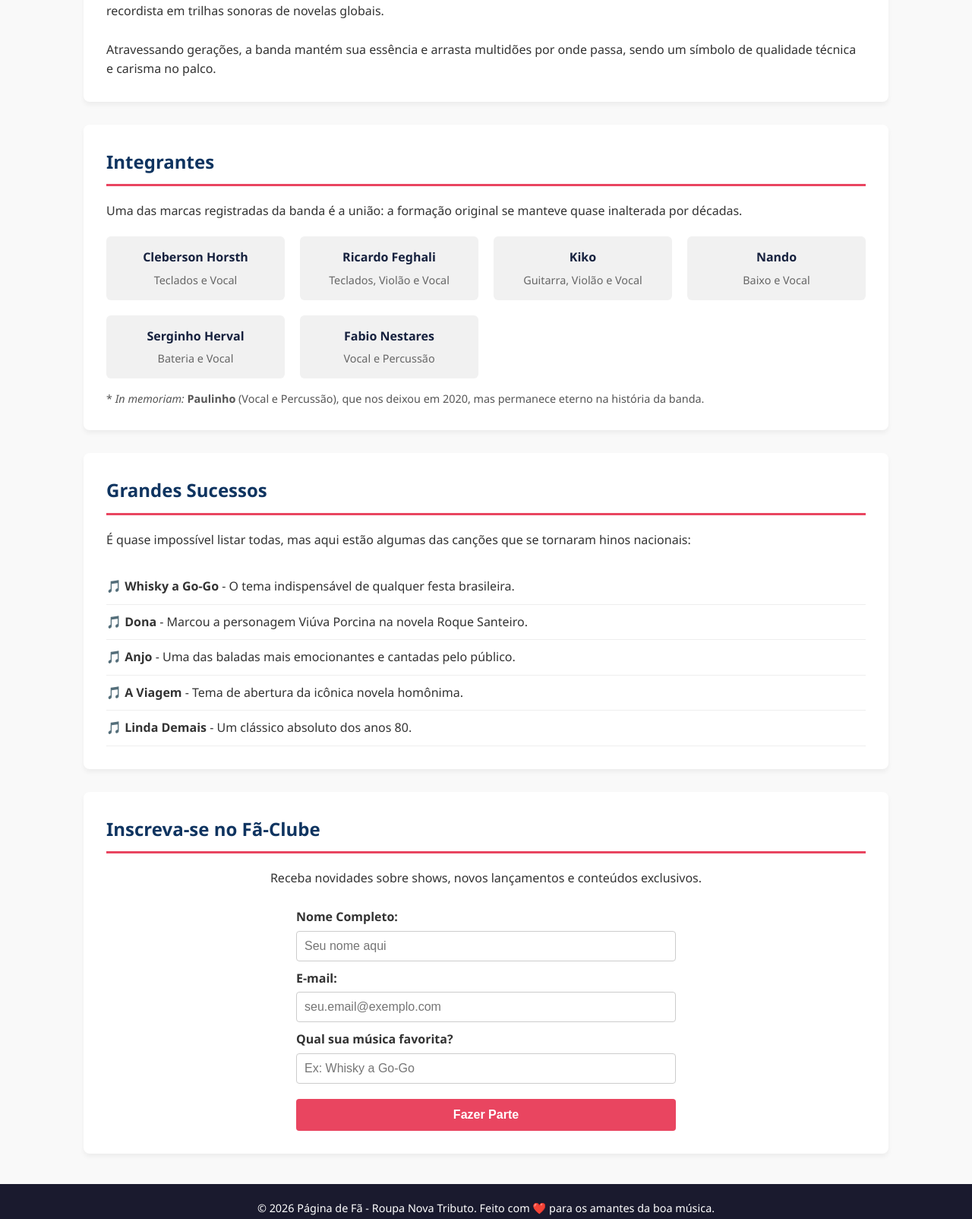
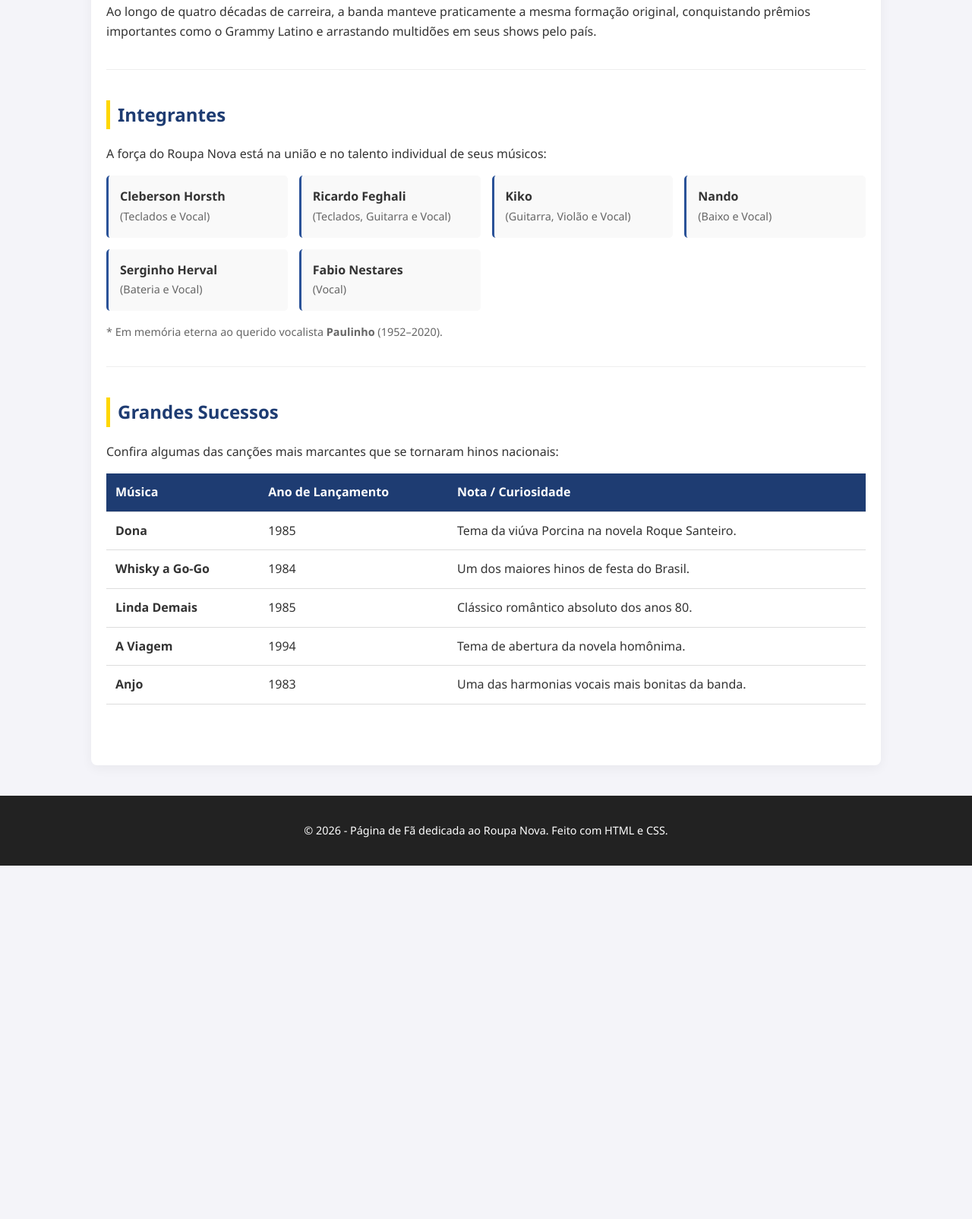
Before and after one commit to joateramos/joateramos001Caltair, a plain HTML site: page index.html in a window 1280 px wide. Shown: the part 474-2078 px from the top of the page at 76% size. After the commit the page ends 1613 px from the top, so only its background shows below. Drawn offline with Linux system fonts and the light colour scheme.

Commit message:
Update index.html
rg\w

```diff
--- a/index.html
+++ b/index.html
@@ -3,239 +3,212 @@
 <head>
     <meta charset="UTF-8">
     <meta name="viewport" content="width=device-width, initial-scale=1.0">
-    <title>Roupa Nova - Tributo à Lenda do Pop Rock Nacional</title>
+    <title>Roupa Nova - Tributo à Banda</title>
     <style>
-        * {
-            margin: 0;
-            padding: 0;
-            box-sizing: border-box;
-        }
-
+        /* Estilização Geral */
         body {
             font-family: 'Segoe UI', Tahoma, Geneva, Verdana, sans-serif;
             line-height: 1.6;
+            margin: 0;
+            padding: 0;
+            background-color: #f4f4f9;
             color: #333;
-            background-color: #f9f9f9;
         }
 
         header {
-            background: linear-gradient(135deg, #1a1a2e, #16213e);
+            background: linear-gradient(135deg, #1e3c72, #2a5298);
             color: #fff;
-            padding: 60px 20px;
+            padding: 40px 20px;
             text-align: center;
         }
 
         header h1 {
-            font-size: 3rem;
-            margin-bottom: 10px;
+            margin: 0;
+            font-size: 2.8em;
             letter-spacing: 2px;
         }
 
         header p {
-            font-size: 1.2rem;
-            color: #e94560;
-            font-weight: bold;
+            font-style: italic;
+            font-size: 1.2em;
+            opacity: 0.9;
         }
 
         nav {
-            background-color: #0f3460;
+            background-color: #222;
             text-align: center;
             padding: 10px 0;
-            position: sticky;
-            top: 0;
-            z-index: 1000;
+            sticky: top;
         }
 
         nav a {
             color: #fff;
             text-decoration: none;
-            margin: 0 15px;
-            font-weight: 600;
+            padding: 10px 20px;
+            margin: 0 5px;
+            font-weight: bold;
             transition: color 0.3s;
         }
 
         nav a:hover {
-            color: #e94560;
+            color: #ffd700;
         }
 
         .container {
-            max-width: 1100px;
-            margin: 40px auto;
-            padding: 0 20px;
+            max-width: 1000px;
+            margin: 20px auto;
+            padding: 20px;
+            background: #fff;
+            box-shadow: 0 4px 15px rgba(0,0,0,0.05);
+            border-radius: 8px;
         }
 
         section {
-            background: #fff;
-            padding: 30px;
-            margin-bottom: 30px;
-            border-radius: 8px;
-            box-shadow: 0 4px 6px rgba(0,0,0,0.05);
+            margin-bottom: 40px;
+            padding-bottom: 20px;
+            border-bottom: 1px solid #eee;
+        }
+
+        section:last-child {
+            border-bottom: none;
         }
 
         h2 {
-            color: #0f3460;
-            border-bottom: 3px solid #e94560;
-            padding-bottom: 10px;
-            margin-bottom: 20px;
+            color: #1e3c72;
+            border-left: 5px solid #ffd700;
+            padding-left: 10px;
         }
 
-        .grid-integrantes {
+        /* Estilo da lista de integrantes */
+        .integrantes-list {
+            list-style: none;
+            padding: 0;
             display: grid;
             grid-template-columns: repeat(auto-fit, minmax(200px, 1fr));
-            gap: 20px;
-            margin-top: 20px;
+            gap: 15px;
         }
 
-        .card {
-            background: #f1f1f1;
+        .integrantes-list li {
+            background: #f9f9f9;
             padding: 15px;
-            text-align: center;
-            border-radius: 6px;
+            border-radius: 5px;
+            border-left: 3px solid #2a5298;
             font-weight: bold;
-            color: #16213e;
         }
 
-        .card span {
-            display: block;
-            font-weight: normal;
-            font-size: 0.9rem;
-            color: #666;
-            margin-top: 5px;
+        /* Tabela de Sucessos */
+        table {
+            width: 100%;
+            border-collapse: collapse;
+            margin-top: 15px;
         }
 
-        ul.sucessos {
-            list-style-type: none;
+        th, td {
+            padding: 12px;
+            text-align: left;
+            border-bottom: 1px solid #ddd;
         }
 
-        ul.sucessos li {
-            padding: 10px 0;
-            border-bottom: 1px solid #eee;
+        th {
+            background-color: #1e3c72;
+            color: white;
         }
 
-        ul.sucessos li::before {
-            content: "🎵 ";
-        }
-
-        form {
-            display: flex;
-            flex-direction: column;
-            max-width: 500px;
-            margin: 0 auto;
-        }
-
-        label {
-            margin-top: 10px;
-            font-weight: 600;
-        }
-
-        input, textarea {
-            padding: 10px;
-            margin-top: 5px;
-            border: 1px solid #ccc;
-            border-radius: 4px;
-            font-size: 1rem;
-        }
-
-        button {
-            margin-top: 20px;
-            padding: 12px;
-            background-color: #e94560;
-            color: white;
-            border: none;
-            border-radius: 4px;
-            font-size: 1rem;
-            cursor: pointer;
-            font-weight: bold;
-            transition: background 0.3s;
-        }
-
-        button:hover {
-            background-color: #53354a;
+        tr:hover {
+            background-color: #f1f1f1;
         }
 
         footer {
-            background-color: #1a1a2e;
-            color: #fff;
             text-align: center;
             padding: 20px;
+            background-color: #222;
+            color: #fff;
+            font-size: 0.9em;
             margin-top: 40px;
-            font-size: 0.9rem;
         }
     </style>
 </head>
 <body>
 
     <header>
-        <h1>ROUPA NOVA</h1>
-        <p>Mais de 40 anos de harmonia, sucessos e emoção</p>
+        <h1>Roupa Nova</h1>
+        <p>Mais de 40 anos de uma das maiores histórias da música brasileira.</p>
     </header>
 
     <nav>
-        <a href="#biografia">História</a>
+        <a href="#biografia">Biografia</a>
         <a href="#integrantes">Integrantes</a>
         <a href="#sucessos">Grandes Sucessos</a>
-        <a href="#faclube">Fã-Clube</a>
     </nav>
 
     <div class="container">
 
         <section id="biografia">
-            <h2>Quem Somos</h2>
-            <p>Fundada no Rio de Janeiro em 1980, o <strong>Roupa Nova</strong> é uma das bandas mais longevas e bem-sucedidas da história da música brasileira. Com um estilo que mistura pop, rock e MPB, o grupo ficou famoso por suas harmonias vocais impecáveis e por ser recordista em trilhas sonoras de novelas globais.</p>
-            <br>
-            <p>Atravessando gerações, a banda mantém sua essência e arrasta multidões por onde passa, sendo um símbolo de qualidade técnica e carisma no palco.</p>
+            <h2>Biografia</h2>
+            <p>Fundada no Rio de Janeiro em 1980, o <strong>Roupa Nova</strong> é uma das bandas mais longevas e bem-sucedidas do Brasil. Com um estilo que mescla o pop, o rock e a MPB, o grupo ficou famoso por suas harmonias vocais impecáveis e por emplacar dezenas de trilhas sonoras em novelas da TV Globo.</p>
+            <p>Ao longo de quatro décadas de carreira, a banda manteve praticamente a mesma formação original, conquistando prêmios importantes como o Grammy Latino e arrastando multidões em seus shows pelo país.</p>
         </section>
 
         <section id="integrantes">
             <h2>Integrantes</h2>
-            <p>Uma das marcas registradas da banda é a união: a formação original se manteve quase inalterada por décadas.</p>
-
-            <div class="grid-integrantes">
-                <div class="card">Cleberson Horsth <span>Teclados e Vocal</span></div>
-                <div class="card">Ricardo Feghali <span>Teclados, Violão e Vocal</span></div>
-                <div class="card">Kiko <span>Guitarra, Violão e Vocal</span></div>
-                <div class="card">Nando <span>Baixo e Vocal</span></div>
-                <div class="card">Serginho Herval <span>Bateria e Vocal</span></div>
-                <div class="card">Fabio Nestares <span>Vocal e Percussão</span></div>
-            </div>
-            <p style="margin-top: 15px; font-size: 0.9rem; color: #555;">* <em>In memoriam:</em> <strong>Paulinho</strong> (Vocal e Percussão), que nos deixou em 2020, mas permanece eterno na história da banda.</p>
+            <p>A força do Roupa Nova está na união e no talento individual de seus músicos:</p>
+            <ul class="integrantes-list">
+                <li>Cleberson Horsth <span style="font-weight:normal; font-size:0.9em; color:#666;"><br>(Teclados e Vocal)</span></li>
+                <li>Ricardo Feghali <span style="font-weight:normal; font-size:0.9em; color:#666;"><br>(Teclados, Guitarra e Vocal)</span></li>
+                <li>Kiko <span style="font-weight:normal; font-size:0.9em; color:#666;"><br>(Guitarra, Violão e Vocal)</span></li>
+                <li>Nando <span style="font-weight:normal; font-size:0.9em; color:#666;"><br>(Baixo e Vocal)</span></li>
+                <li>Serginho Herval <span style="font-weight:normal; font-size:0.9em; color:#666;"><br>(Bateria e Vocal)</span></li>
+                <li>Fabio Nestares <span style="font-weight:normal; font-size:0.9em; color:#666;"><br>(Vocal)</span></li>
+            </ul>
+            <p style="font-size: 0.9em; color: #666; italic: true; margin-top: 15px;">* Em memória eterna ao querido vocalista <strong>Paulinho</strong> (1952–2020).</p>
         </section>
 
         <section id="sucessos">
             <h2>Grandes Sucessos</h2>
-            <p>É quase impossível listar todas, mas aqui estão algumas das canções que se tornaram hinos nacionais:</p>
-            <br>
-            <ul class="sucessos">
-                <li><strong>Whisky a Go-Go</strong> - O tema indispensável de qualquer festa brasileira.</li>
-                <li><strong>Dona</strong> - Marcou a personagem Viúva Porcina na novela Roque Santeiro.</li>
-                <li><strong>Anjo</strong> - Uma das baladas mais emocionantes e cantadas pelo público.</li>
-                <li><strong>A Viagem</strong> - Tema de abertura da icônica novela homônima.</li>
-                <li><strong>Linda Demais</strong> - Um clássico absoluto dos anos 80.</li>
-            </ul>
-        </section>
+            <p>Confira algumas das canções mais marcantes que se tornaram hinos nacionais:</p>
 
-        <section id="faclube">
-            <h2>Inscreva-se no Fã-Clube</h2>
-            <p style="text-align: center; margin-bottom: 15px;">Receba novidades sobre shows, novos lançamentos e conteúdos exclusivos.</p>
-
-            <form action="#" method="POST" onsubmit="alert('Obrigado por se inscrever!'); return false;">
-                <label for="nome">Nome Completo:</label>
-                <input type="text" id="nome" name="nome" placeholder="Seu nome aqui" required>
-
-                <label for="email">E-mail:</label>
-                <input type="email" id="email" name="email" placeholder="seu.email@exemplo.com" required>
-
-                <label for="musica">Qual sua música favorita?</label>
-                <input type="text" id="musica" name="musica" placeholder="Ex: Whisky a Go-Go">
-
-                <button type="submit">Fazer Parte</button>
-            </form>
+            <table>
+                <thead>
+                    <tr>
+                        <th>Música</th>
+                        <th>Ano de Lançamento</th>
+                        <th>Nota / Curiosidade</th>
+                    </tr>
+                </thead>
+                <tbody>
+                    <tr>
+                        <td><strong>Dona</strong></td>
+                        <td>1985</td>
+                        <td>Tema da viúva Porcina na novela Roque Santeiro.</td>
+                    </tr>
+                    <tr>
+                        <td><strong>Whisky a Go-Go</strong></td>
+                        <td>1984</td>
+                        <td>Um dos maiores hinos de festa do Brasil.</td>
+                    </tr>
+                    <tr>
+                        <td><strong>Linda Demais</strong></td>
+                        <td>1985</td>
+                        <td>Clássico romântico absoluto dos anos 80.</td>
+                    </tr>
+                    <tr>
+                        <td><strong>A Viagem</strong></td>
+                        <td>1994</td>
+                        <td>Tema de abertura da novela homônima.</td>
+                    </tr>
+                    <tr>
+                        <td><strong>Anjo</strong></td>
+                        <td>1983</td>
+                        <td>Uma das harmonias vocais mais bonitas da banda.</td>
+                    </tr>
+                </tbody>
+            </table>
         </section>
 
     </div>
 
     <footer>
-        <p>&copy; 2026 Página de Fã - Roupa Nova Tributo. Feito com ❤️ para os amantes da boa música.</p>
+        <p>&copy; 2026 - Página de Fã dedicada ao Roupa Nova. Feito com HTML e CSS.</p>
     </footer>
 
 </body>
```
